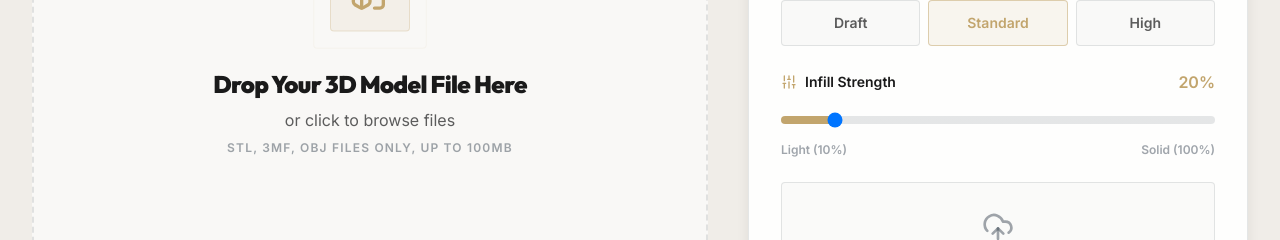
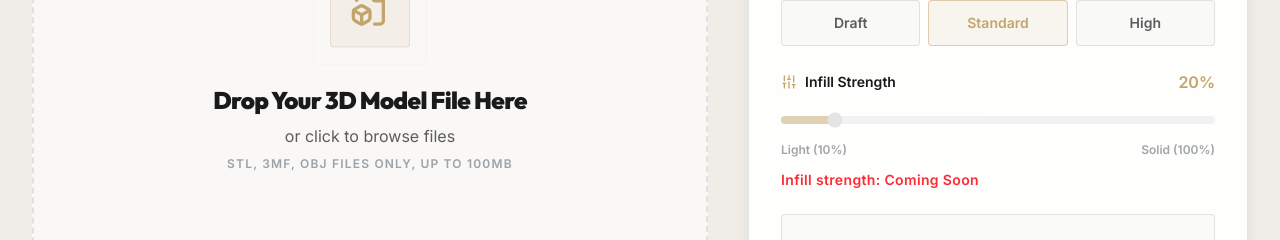
Before and after one commit to Gautham479/3dprinter, a Next.js app: page /custom in a window 1280 px wide. Both pictures are taken after a click on the button "Multicolor". Shown: the part 970-1210 px from the top of the page. Built offline with nearby package versions, Linux system fonts and the light colour scheme; no server answers; the database is empty.

Commit message:
Updated project

```diff
--- a/components/ConfigPanel.jsx
+++ b/components/ConfigPanel.jsx
@@ -27,6 +27,7 @@ const formatPrintTime = (hours) => {
 export default function ConfigPanel() {
   const { config, setConfig, selectedFile, mockPrice, addToCart, colors, fetchColors, fileStats, isTooBig } = useStore();
   const strengthPercentage = ((config.strength - 10) / 90) * 100;
+  const isMulticolor = config.colorMode === 'Multicolor';
   const colorContainerRef = useRef(null);
 
   useEffect(() => {
@@ -204,7 +205,8 @@ export default function ConfigPanel() {
               step={5}
               value={config.strength}
               onChange={(e) => setConfig({ strength: Number(e.target.value), _forceUpdate: Date.now() })}
-              className="w-full h-2 rounded-sm appearance-none cursor-pointer"
+              className={`w-full h-2 rounded-sm appearance-none ${isMulticolor ? 'cursor-not-allowed opacity-50' : 'cursor-pointer'}`}
+              disabled={isMulticolor}
               style={{
                 background: `linear-gradient(to right, var(--app-primary-500) 0%, var(--app-accent-500) ${strengthPercentage}%, var(--app-surface-border) ${strengthPercentage}%)`,
               }}
@@ -215,6 +217,9 @@ export default function ConfigPanel() {
             <span>Light (10%)</span>
             <span>Solid (100%)</span>
           </div>
+          {isMulticolor && (
+            <p className="text-sm text-red-500 font-black tracking-wide">Infill strength: Coming Soon</p>
+          )}
         </div>
 
         {/* Price display */}
```
Also changed, not shown: package.json (line endings or trailing spaces).
